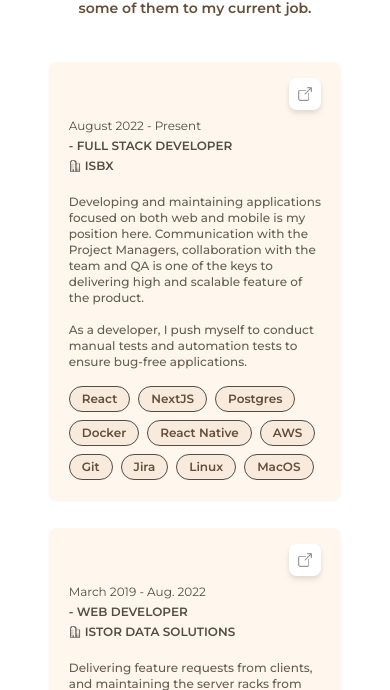
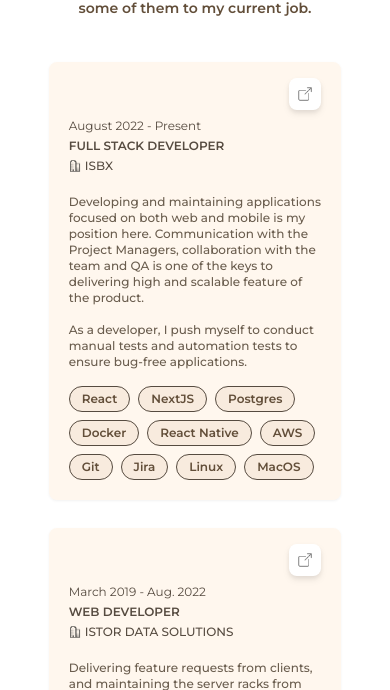
Before and after one commit to dondomiedungca/ddungca, a Next.js app: page / in a window 390 px wide. Shown: the part 3231-3921 px from the top of the page. Built offline with nearby package versions, Linux system fonts and the light colour scheme.

Commit message:
Fixed the styles and fonts

```diff
--- a/src/components/WorkHistory.tsx
+++ b/src/components/WorkHistory.tsx
@@ -28,7 +28,7 @@ const WorkHistory = (props: any, ref: any) => {
                 </p>
                 <div className="flex flex-col sm:flex-row gap-1 lg-1:gap-4 items-start sm:items-center">
                   <p className="text-brown-6 font-semibold text-xs lg-1:text-lg">
-                    - FULL STACK DEVELOPER
+                    FULL STACK DEVELOPER
                   </p>
                   <p className="hidden sm:block">
                     <img src="/dot.png" className="w-2" alt="" />
@@ -39,7 +39,7 @@ const WorkHistory = (props: any, ref: any) => {
                       src="/company.png"
                       alt=""
                     />
-                    <small className="text-brown-6 sm:font-semibold text-xs lg-1:text-lg">
+                    <small className="text-brown-6 font-medium sm:font-semibold text-xs lg-1:text-lg">
                       ISBX
                     </small>
                   </p>
@@ -111,7 +111,7 @@ const WorkHistory = (props: any, ref: any) => {
                 </p>
                 <div className="flex flex-col sm:flex-row gap-1 lg-1:gap-4 items-start sm:items-center">
                   <p className="text-brown-6 font-semibold text-xs sm:text-lg-2 lg-3:text-lg-1 lg-2:text-lg">
-                    - WEB DEVELOPER
+                    WEB DEVELOPER
                   </p>
                   <p className="hidden sm:block">
                     <img src="/dot.png" className="w-2" alt="" />
@@ -122,7 +122,7 @@ const WorkHistory = (props: any, ref: any) => {
                       src="/company.png"
                       alt=""
                     />
-                    <small className="text-brown-6 sm:font-semibold text-xs sm:text-lg-2 lg-3:text-lg-1 lg-2:text-lg">
+                    <small className="text-brown-6 font-medium sm:font-semibold text-xs sm:text-lg-2 lg-3:text-lg-1 lg-2:text-lg">
                       ISTOR DATA SOLUTIONS
                     </small>
                   </p>
```
